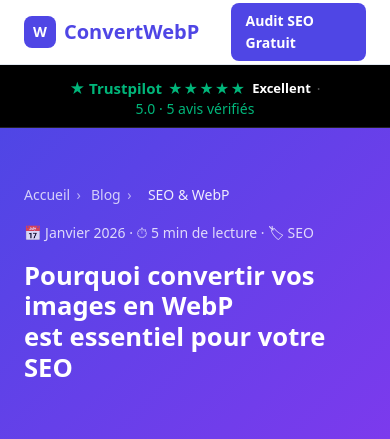
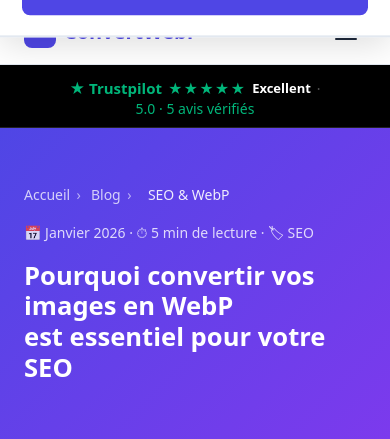
Before and after one commit to davidpatrypro-gi/convertisseur-webp, a FastAPI app: page /blog/pourquoi-convertir-images-webp-seo in a window 390 px wide. Shown: the top 439 px of the page. Run offline with FastAPI, Linux system fonts and the light colour scheme.

Commit message:
feat: menu mobile hamburger + label nav desktop
- Desktop : "Compresser" → "Compresser des images"
- Mobile : hamburger animé (☰ → ✕) avec dropdown slide-down
  style WordPress : liens full-width, séparateurs, CTA en bas
- CTA "Audit SEO Gratuit" masqué dans le header sur mobile,
  intégré dans le dropdown avec style bouton pleine largeur
- Fermeture : clic lien, clic extérieur, touche Échap
- Accessible : aria-expanded, aria-controls

Co-Authored-By: Claude Sonnet 4.6 <noreply@anthropic.com>

```diff
--- a/static/style.css
+++ b/static/style.css
@@ -69,6 +69,37 @@ a:hover { text-decoration: underline; }
   font-weight: 600; transition: background var(--transition);
 }
 .nav-cta:hover { background: var(--primary-dark) !important; }
+
+/* ── Hamburger (mobile only) ─────────────────────────────────────────────────── */
+.nav-hamburger {
+  display: none;
+  flex-direction: column;
+  justify-content: center;
+  align-items: center;
+  gap: 5px;
+  background: none;
+  border: none;
+  cursor: pointer;
+  padding: .4rem;
+  width: 40px;
+  height: 40px;
+  flex-shrink: 0;
+}
+.hamburger-bar {
+  display: block;
+  width: 22px;
+  height: 2px;
+  background: var(--text);
+  border-radius: 2px;
+  transition: transform .25s ease, opacity .2s ease;
+}
+/* Animation ☰ → ✕ */
+.nav-hamburger.open .hamburger-bar:nth-child(1) { transform: translateY(7px) rotate(45deg); }
+.nav-hamburger.open .hamburger-bar:nth-child(2) { opacity: 0; transform: scaleX(0); }
+.nav-hamburger.open .hamburger-bar:nth-child(3) { transform: translateY(-7px) rotate(-45deg); }
+
+/* CTA desktop : caché sur mobile, CTA mobile : caché sur desktop */
+.nav-mobile-cta { display: none; }
 
 /* ── Buttons ────────────────────────────────────────────────────────────────── */
 .btn {
@@ -615,7 +646,64 @@ a:hover { text-decoration: underline; }
   .screenshots-row  { grid-template-columns: 1fr; }
 }
 @media (max-width: 600px) {
-  .nav-links { display: none; }
+  /* ── Menu mobile ── */
+  .nav-hamburger  { display: flex; }
+  .nav-desktop-cta { display: none; }   /* masque le bouton CTA dans le header */
+
+  /* Le ul est toujours dans le DOM pour l'animation — on le sort du flux */
+  .nav-links {
+    display: flex !important;
+    flex-direction: column;
+    position: fixed;
+    top: 64px;
+    left: 0; right: 0;
+    background: #fff;
+    border-bottom: 2px solid var(--border);
+    box-shadow: 0 8px 32px rgba(0,0,0,.13);
+    z-index: 99;
+    list-style: none;
+    margin: 0; padding: .5rem 0 1.25rem;
+    gap: 0;
+    /* Slide depuis le haut */
+    transform: translateY(-110%);
+    transition: transform .28s cubic-bezier(.4,0,.2,1);
+    pointer-events: none;
+  }
+  .nav-links.open {
+    transform: translateY(0);
+    pointer-events: auto;
+  }
+  .nav-links li { width: 100%; }
+  .nav-links a {
+    display: block;
+    padding: .9rem 1.4rem;
+    font-size: 1rem;
+    font-weight: 500;
+    color: var(--text) !important;
+    border-bottom: 1px solid var(--border);
+    text-decoration: none;
+  }
+  .nav-links a:hover,
+  .nav-links a:focus { background: #f8f7ff; color: var(--primary) !important; }
+
+  /* CTA dans le menu mobile */
+  .nav-mobile-cta {
+    display: block;
+    padding: 1.1rem 1.4rem 0;
+    border-bottom: none;
+  }
+  .nav-mobile-cta a {
+    display: block;
+    text-align: center;
+    padding: .75rem 1rem !important;
+    background: var(--primary);
+    color: #fff !important;
+    border-radius: var(--radius-sm);
+    font-weight: 700;
+    border-bottom: none !important;
+  }
+  .nav-mobile-cta a:hover { background: var(--primary-dark) !important; }
+
   .features-grid { grid-template-columns: 1fr; }
   .blog-grid, .blog-grid-main { grid-template-columns: 1fr; }
   .stats-grid { grid-template-columns: repeat(2, 1fr); }
--- a/templates/base.html
+++ b/templates/base.html
@@ -78,13 +78,69 @@
       <div class="nav-logo-icon">W</div>
       ConvertWebP
     </a>
-    <ul class="nav-links">
+
+    <!-- Liens desktop + dropdown mobile -->
+    <ul class="nav-links" id="nav-links">
       <li><a href="/">Convertir en WebP</a></li>
-      <li><a href="/compresser-images">Compresser</a></li>
+      <li><a href="/compresser-images">Compresser des images</a></li>
       <li><a href="/blog">Blog SEO</a></li>
+      <!-- Visible uniquement dans le menu mobile -->
+      <li class="nav-mobile-cta">
+        <a href="/contact">Audit SEO Gratuit →</a>
+      </li>
     </ul>
-    <a href="/contact" class="btn btn-primary btn-sm">Audit SEO Gratuit</a>
+
+    <!-- CTA desktop (masqué sur mobile) -->
+    <a href="/contact" class="btn btn-primary btn-sm nav-desktop-cta">Audit SEO Gratuit</a>
+
+    <!-- Hamburger (mobile uniquement) -->
+    <button class="nav-hamburger" id="nav-hamburger"
+            aria-label="Ouvrir le menu" aria-expanded="false"
+            aria-controls="nav-links">
+      <span class="hamburger-bar"></span>
+      <span class="hamburger-bar"></span>
+      <span class="hamburger-bar"></span>
+    </button>
   </nav>
+
+  <script>
+  (function () {
+    var btn   = document.getElementById('nav-hamburger');
+    var menu  = document.getElementById('nav-links');
+    if (!btn || !menu) return;
+
+    function open() {
+      btn.classList.add('open');
+      btn.setAttribute('aria-expanded', 'true');
+      menu.classList.add('open');
+    }
+    function close() {
+      btn.classList.remove('open');
+      btn.setAttribute('aria-expanded', 'false');
+      menu.classList.remove('open');
+    }
+
+    btn.addEventListener('click', function (e) {
+      e.stopPropagation();
+      btn.classList.contains('open') ? close() : open();
+    });
+
+    /* Ferme au clic sur un lien (navigation) */
+    menu.querySelectorAll('a').forEach(function (a) {
+      a.addEventListener('click', close);
+    });
+
+    /* Ferme au clic en dehors du menu */
+    document.addEventListener('click', function (e) {
+      if (!menu.contains(e.target) && e.target !== btn) close();
+    });
+
+    /* Ferme sur Échap */
+    document.addEventListener('keydown', function (e) {
+      if (e.key === 'Escape') close();
+    });
+  })();
+  </script>
 </header>
 
 <!-- ── Bandeau Trustpilot ───────────────────────────────────────────────────── -->
```
